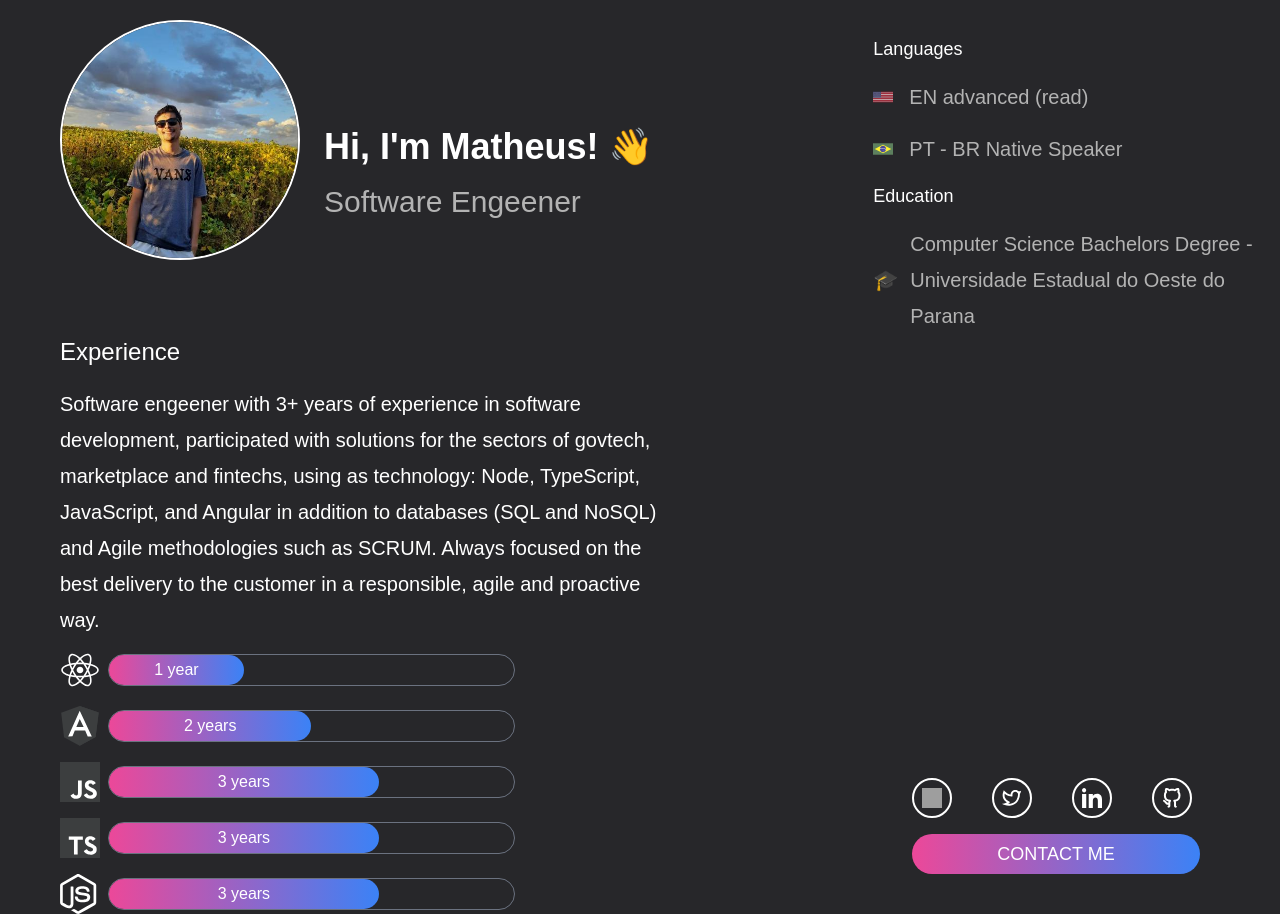
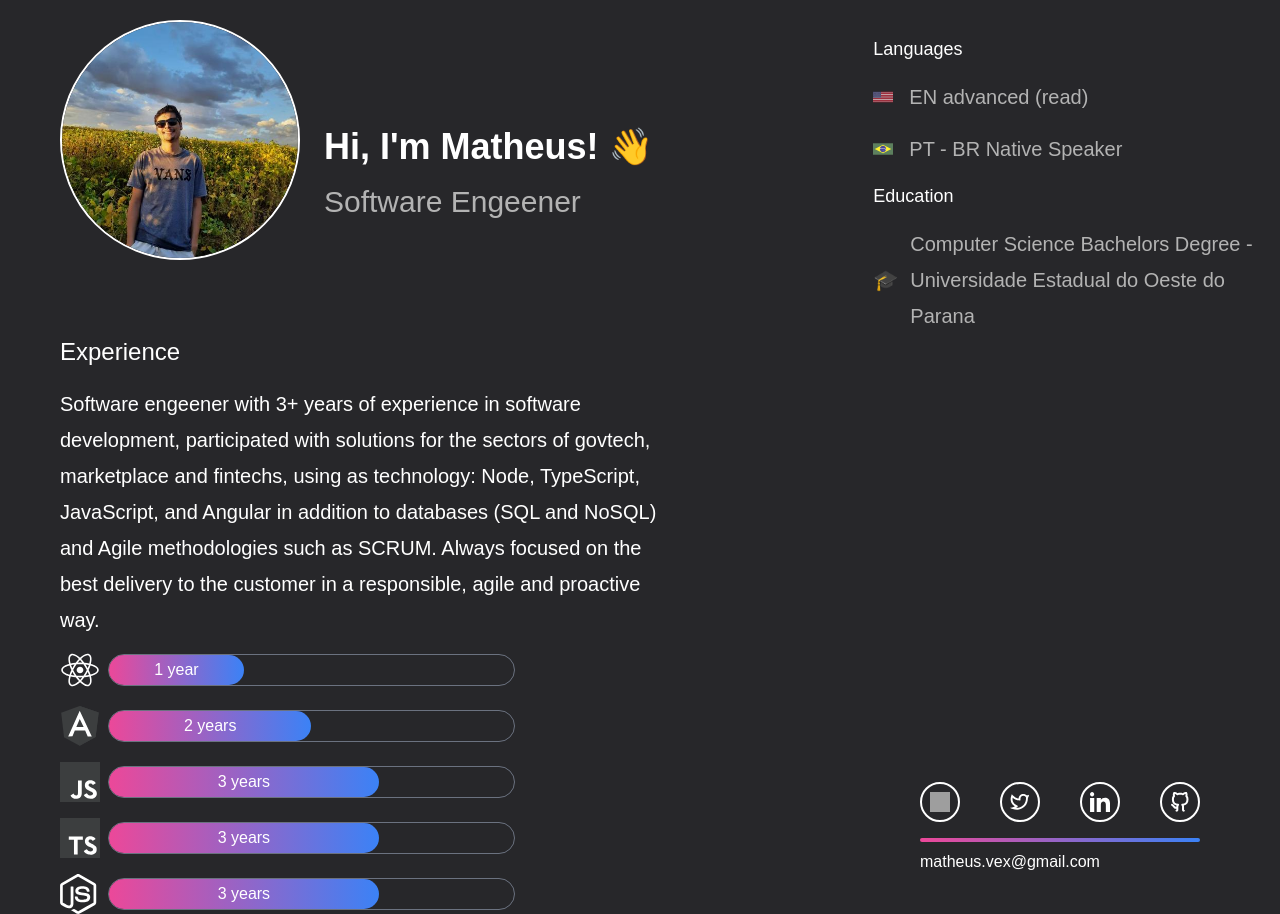
Before and after one commit to mathd1as/my-portfolio, a React (Create React App) app: page / in a window 1280 px wide. Built offline with nearby package versions, Linux system fonts and the light colour scheme; grey boxes are pictures that could not be loaded.

Commit message:
contact me

```diff
--- a/src/App.tsx
+++ b/src/App.tsx
@@ -12,7 +12,6 @@ import gitIcon from './assets/git.svg'
 import xIcon from './assets/x.svg'
 import instagramIcon from './assets/instagram.svg'
 import linkedinIcon from './assets/linkedin.svg'
-import emailIcon from './assets/email.svg'
 
 function App() {
   return (
@@ -62,7 +61,6 @@ function App() {
           <h3 className='h3-about-title'>Experience</h3>
           <div className='mt-4'>
             <p className='p-experience-text'>Software engeener with 3+ years of experience in software development, participated with solutions for the sectors of govtech, marketplace and fintechs, using as technology: Node, TypeScript, JavaScript, and Angular in addition to databases (SQL and NoSQL) and Agile methodologies such as SCRUM. Always focused on the best delivery to the customer in a responsible, agile and proactive way.</p>
-            {/* <p className='p-experience-text'>3 years working as a Software Developer, in companys such as Itaú, Stone and Aftersale.</p> */}
           </div>
         </div>
       </div>
@@ -113,9 +111,11 @@ function App() {
       {/* FIM skills */}
       <div className='mt-10 absolute bottom-10 right-20'>
         <div className='space-x-10 flex flex-row'>
-          <div className='cursor-pointer rounded-full border-2 border-white w-10 h-10 flex items-center justify-center container-links'>
-            <img src={instagramIcon} className='h-5 w-5'/>
-          </div>
+          <a href="https://www.instagram.com/mathd1as/">
+            <div className='cursor-pointer rounded-full border-2 border-white w-10 h-10 flex items-center justify-center container-links'>
+              <img src={instagramIcon} className='h-5 w-5'/>
+            </div>
+          </a>
           <div className='cursor-pointer rounded-full border-2 border-white w-10 h-10 flex items-center justify-center container-links'>
             <a href="https://twitter.com/mathd1as">
               <img src={xIcon} className='h-5 w-5'/>
@@ -132,14 +132,10 @@ function App() {
             </a>
           </div>
         </div>
-        <div>
-          <button className='text-white text-lg rounded-full bg-white text-black w-72 h-10 mt-4 bg-gradient-to-r from-pink-500 to-blue-500'>
-            CONTACT ME
-            {/* <img src={emailIcon} /> */}
-          </button>
-          </div>
+        <div className='mt-4 h-1 rounded-full bg-gradient-to-r from-pink-500 to-blue-500'>
+        </div>
+        <p className='mt-2'>matheus.vex@gmail.com</p>
       </div>
-
       {/* FIM skills */}
     </main>
   );
```
